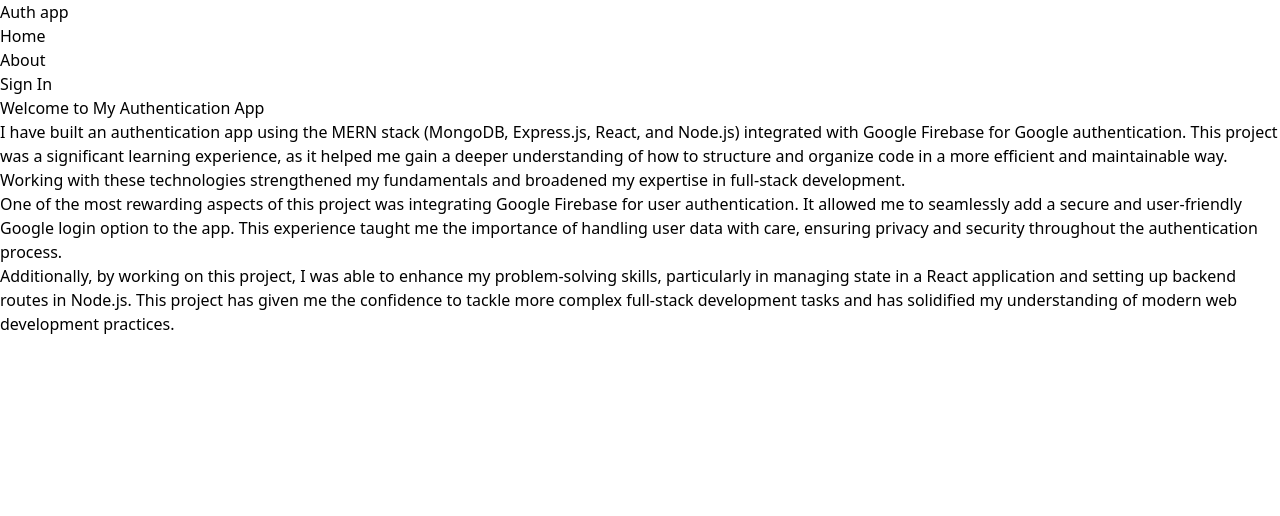
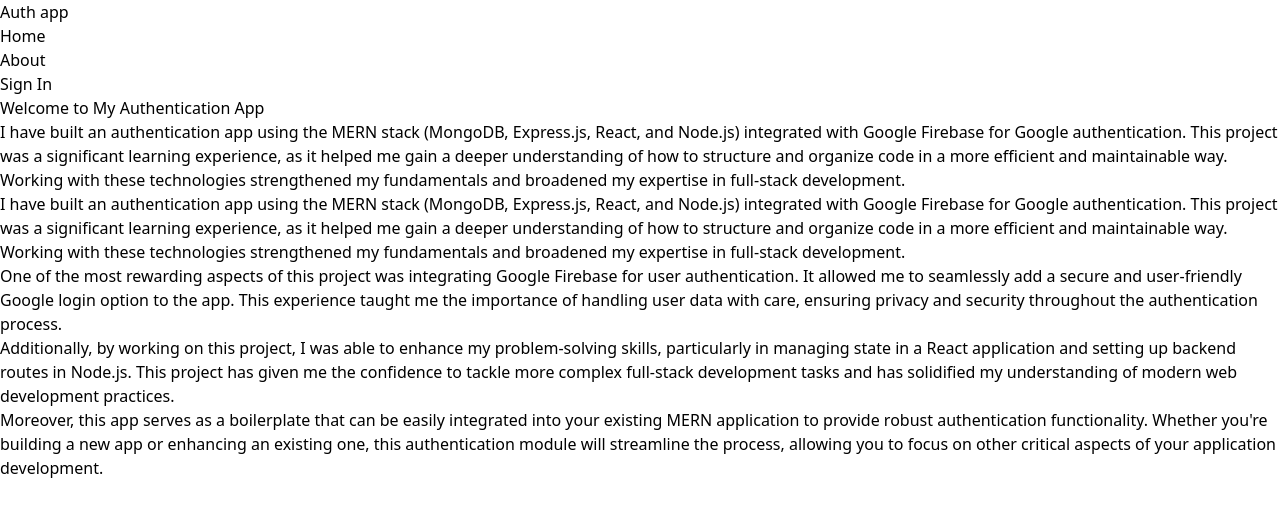
Before and after one commit to sairamp98/mern-auth, a React (Vite) app in the folder client/: page / in a window 1280 px wide. Shown: the top 516 px of the page. Built offline with nearby package versions, Linux system fonts and the light colour scheme; no server answers.

Commit message:
updated home.jsx

```diff
--- a/client/src/pages/Home.jsx
+++ b/client/src/pages/Home.jsx
@@ -8,10 +8,16 @@ export default function Home() {
             I have built an authentication app using the MERN stack (MongoDB, Express.js, React, and Node.js) integrated with Google Firebase for Google authentication. This project was a significant learning experience, as it helped me gain a deeper understanding of how to structure and organize code in a more efficient and maintainable way. Working with these technologies strengthened my fundamentals and broadened my expertise in full-stack development.
         </p>
         <p className='mb-4 text-slate-700'>
-            One of the most rewarding aspects of this project was integrating Google Firebase for user authentication. It allowed me to seamlessly add a secure and user-friendly Google login option to the app. This experience taught me the importance of handling user data with care, ensuring privacy and security throughout the authentication process.
+          I have built an authentication app using the MERN stack (MongoDB, Express.js, React, and Node.js) integrated with Google Firebase for Google authentication. This project was a significant learning experience, as it helped me gain a deeper understanding of how to structure and organize code in a more efficient and maintainable way. Working with these technologies strengthened my fundamentals and broadened my expertise in full-stack development.
         </p>
+        <p  className='mb-4 text-slate-700'>
+          One of the most rewarding aspects of this project was integrating Google Firebase for user authentication. It allowed me to seamlessly add a secure and user-friendly Google login option to the app. This experience taught me the importance of handling user data with care, ensuring privacy and security throughout the authentication process.
+          </p>
         <p className='mb-4 text-slate-700'>
-            Additionally, by working on this project, I was able to enhance my problem-solving skills, particularly in managing state in a React application and setting up backend routes in Node.js. This project has given me the confidence to tackle more complex full-stack development tasks and has solidified my understanding of modern web development practices.
+          Additionally, by working on this project, I was able to enhance my problem-solving skills, particularly in managing state in a React application and setting up backend routes in Node.js. This project has given me the confidence to tackle more complex full-stack development tasks and has solidified my understanding of modern web development practices.
+        </p>
+        <p  className='mb-4 text-slate-700'>
+          Moreover, this app serves as a boilerplate that can be easily integrated into your existing MERN application to provide robust authentication functionality. Whether you're building a new app or enhancing an existing one, this authentication module will streamline the process, allowing you to focus on other critical aspects of your application development.
         </p>
     </div>
   )
```
